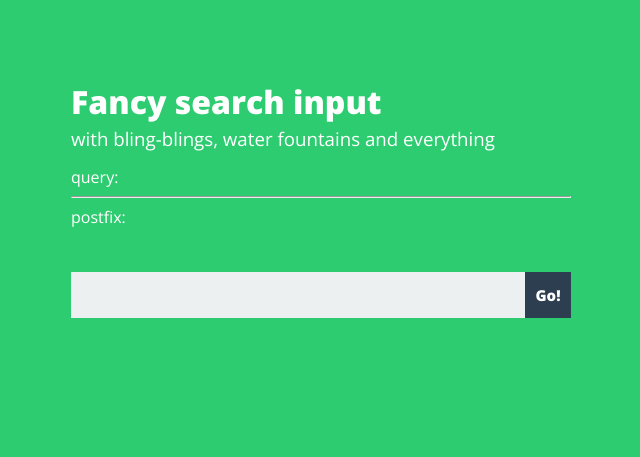
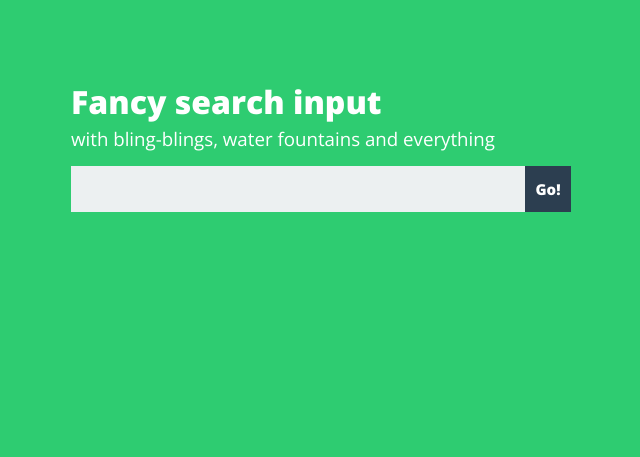
Before and after one commit to zniszcz/fancy-search, a website: page index.html in a window 1280 px wide. Shown: the whole page, without its empty margins (319-959 px from the left). Drawn offline with nearby package versions, Linux system fonts and the light colour scheme.

```diff
--- a/partials/fancy-search.html
+++ b/partials/fancy-search.html
@@ -1,10 +1,10 @@
 <form class="fancy-search" ng-class="isActive ? 'active' : ''">
-  query: {{ search.query }}
+  <!-- query: {{ search.query }}
   <hr>
-  postfix: {{ search.postfix }}
+  postfix: {{ search.postfix }} -->
   <!-- <hr> -->
   <!-- hint: {{ hints | filter: search.query | limitTo: 1}} -->
-  <br><br><br>
+  <!-- <br><br><br> -->
   <div class="input-group">
     <div class="currentHint">
       <span>{{ search.query }}</span>{{ search.postfix }}
```
Also changed, not shown: dist/fancy-search.js.
